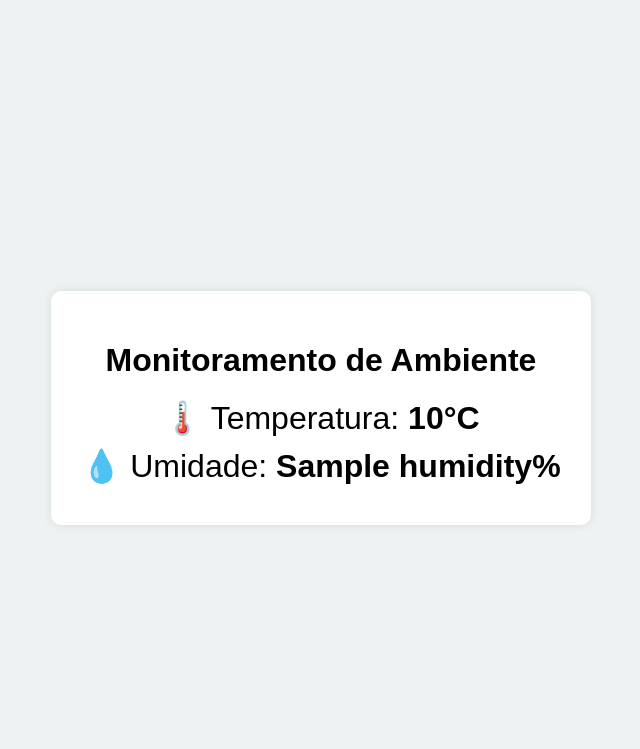
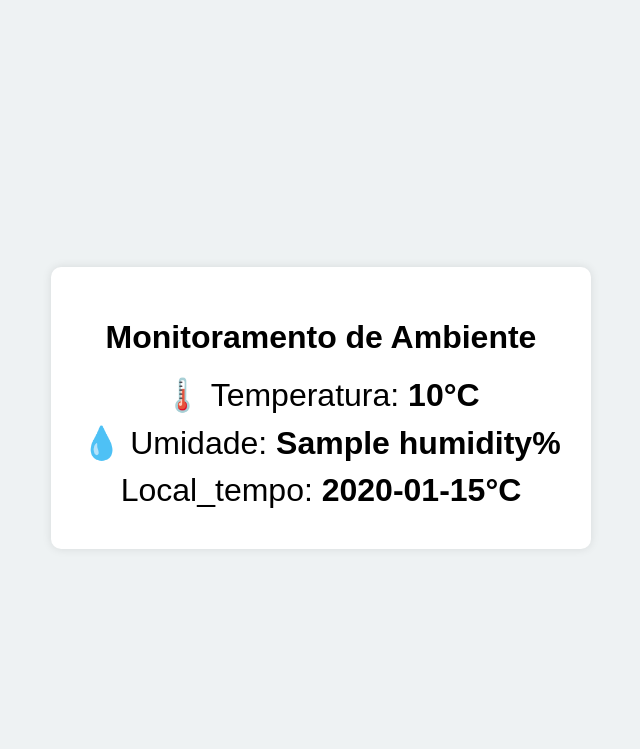
Before and after one commit to Jaqueline-zanelato/API-CEP, a Flask app: page /tempo in a window 1280 px wide. Shown: the top 749 px of the page, without its empty margins (319-959 px from the left). Run offline with Flask 3, Linux system fonts and the light colour scheme; a database or web service that is not in the repository returns one stand-in record (values such as "Sample title"); data that the repository does not hold is empty.

Commit message:
licaltime

```diff
--- a/app.py
+++ b/app.py
@@ -28,8 +28,9 @@ def tempo():
 
     temperatura = result["current"]["temp_c"]
     umidade = result["current"]["humidity"]
+    local_tempo = result["current"]["localtime"]
 
-    return render_template("paginatempo.html",temp=temperatura, umid=umidade)
+    return render_template("paginatempo.html",temp=temperatura, umid=umidade, localtime=local_tempo)
 
 if __name__ == '__main__':
     app.run(debug=True)
--- a/templates/paginatempo.html
+++ b/templates/paginatempo.html
@@ -33,6 +33,7 @@
         <h1>Monitoramento de Ambiente</h1>
         <div class="dado">🌡️ Temperatura: <strong>{{ temp }}°C</strong></div>
         <div class="dado">💧 Umidade: <strong>{{ umid }}%</strong></div>
+        <div class="dado"> Local_tempo: <strong>{{ localtime }}°C</strong></div>
     </div>
 </body>
 </html>
```
